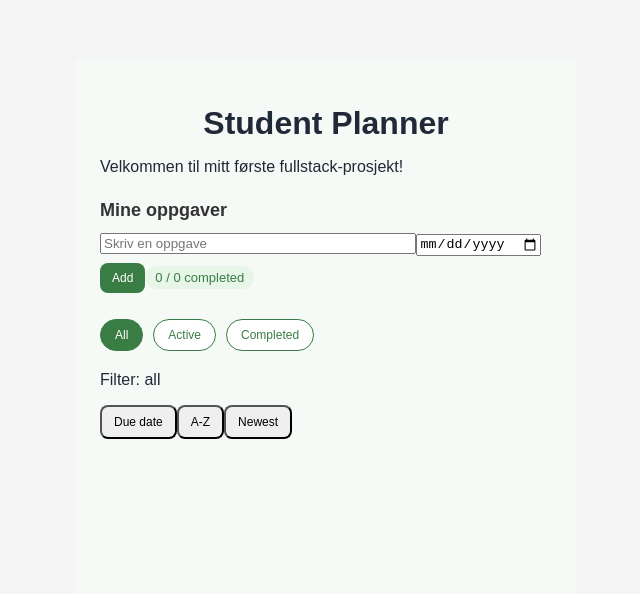
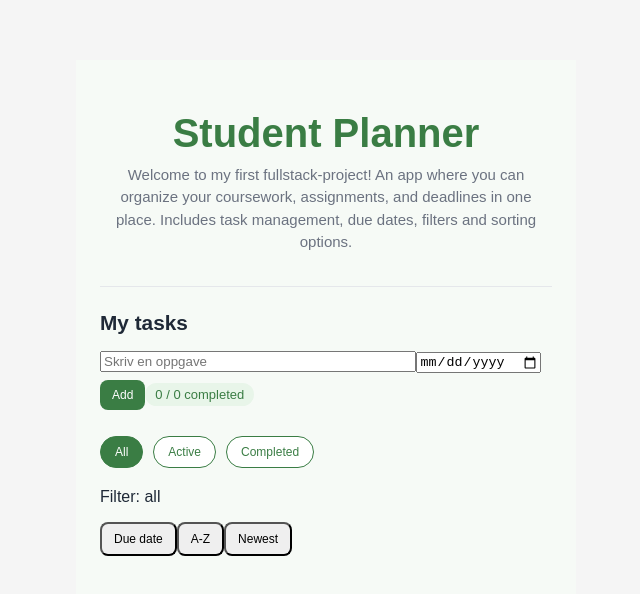
Before and after one commit to sofiesagmo/student-planner, a React (Vite) app in the folder frontend/: page / in a window 1280 px wide. Shown: the top 594 px of the page, without its empty margins (314-954 px from the left). Built offline with nearby package versions, Linux system fonts and the light colour scheme.

Commit message:
Improve app header and layout

```diff
--- a/frontend/src/App.css
+++ b/frontend/src/App.css
@@ -6,6 +6,15 @@
   --card: #ffffff;
   --text: #1f2937;
   --border: #d1d5db;
+}
+
+.app-description {
+  max-width: 480px;
+  margin: 0 auto 28px;
+  text-align: center;
+  color: #6b7280;
+  line-height: 1.5;
+  font-size: 15px;
 }
 
 .container {
@@ -21,13 +30,23 @@
 h1 {
   text-align: center;
   margin-bottom: 8px;
+  color: var(--green-primary);
+  font-weight: 700;
+  font-size: 2.5rem;
+
 }
 
 h2 {
   margin-top: 24px;
-  margin-bottom: 12px;
-  font-size: 18px;
-  color: #333;
+  margin-bottom: 16px;
+  font-size: 1.3rem;
+  color: var(--text);
+}
+
+.section-divider {
+  border: none;
+  border-top: 1px solid #e5e7eb;
+  margin: 32px 0 24px;
 }
 
 .new-task-input {
--- a/frontend/src/App.tsx
+++ b/frontend/src/App.tsx
@@ -100,9 +100,15 @@ function App() {
   return (
     <div className="container">
       <h1>Student Planner</h1>
-      <p>Velkommen til mitt første fullstack-prosjekt!</p>
+      <p className="app-description">
+        Welcome to my first fullstack-project!
+        An app where you can organize your coursework, assignments,
+         and deadlines in one place.
+        Includes task management, due dates, filters and sorting options.</p>
 
-      <h2>Mine oppgaver</h2>
+      <hr className="section-divider" />
+
+      <h2>My tasks</h2>
 
 
 
```
